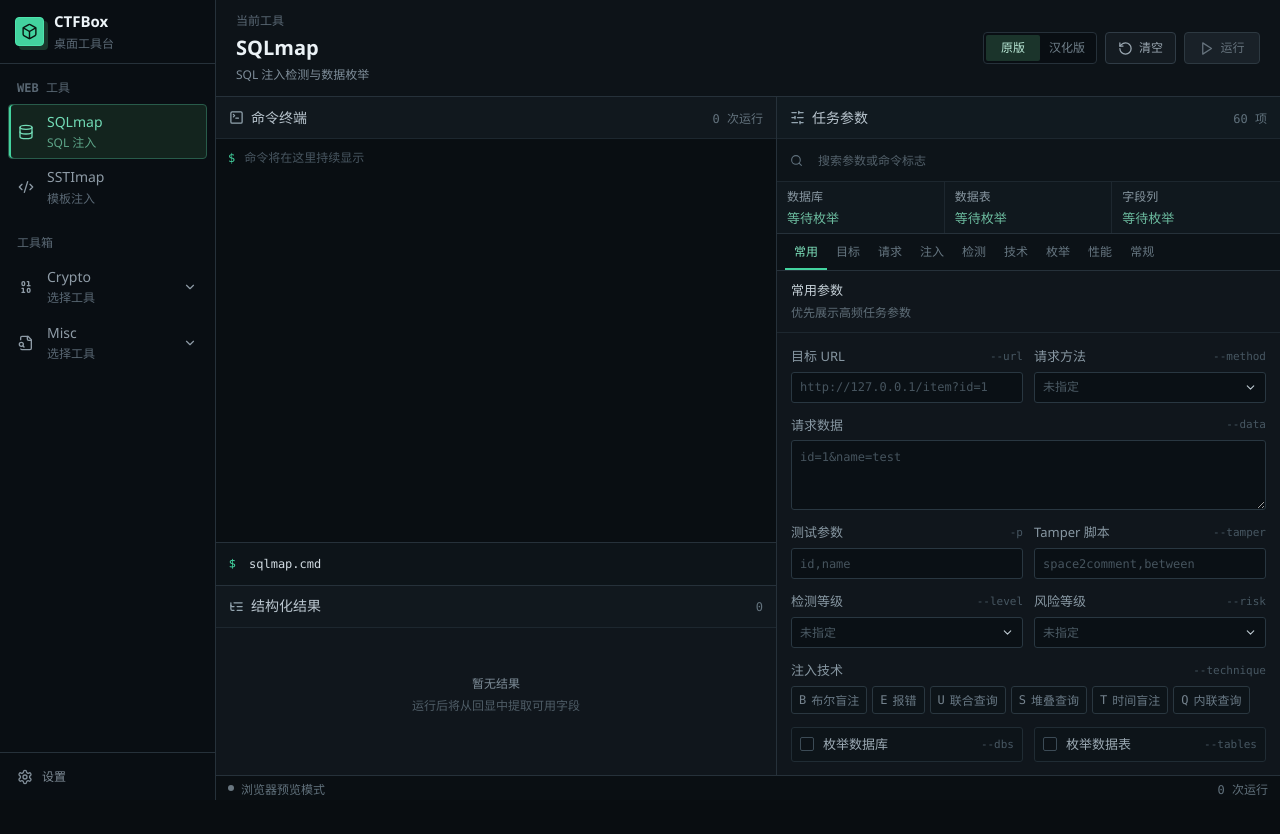
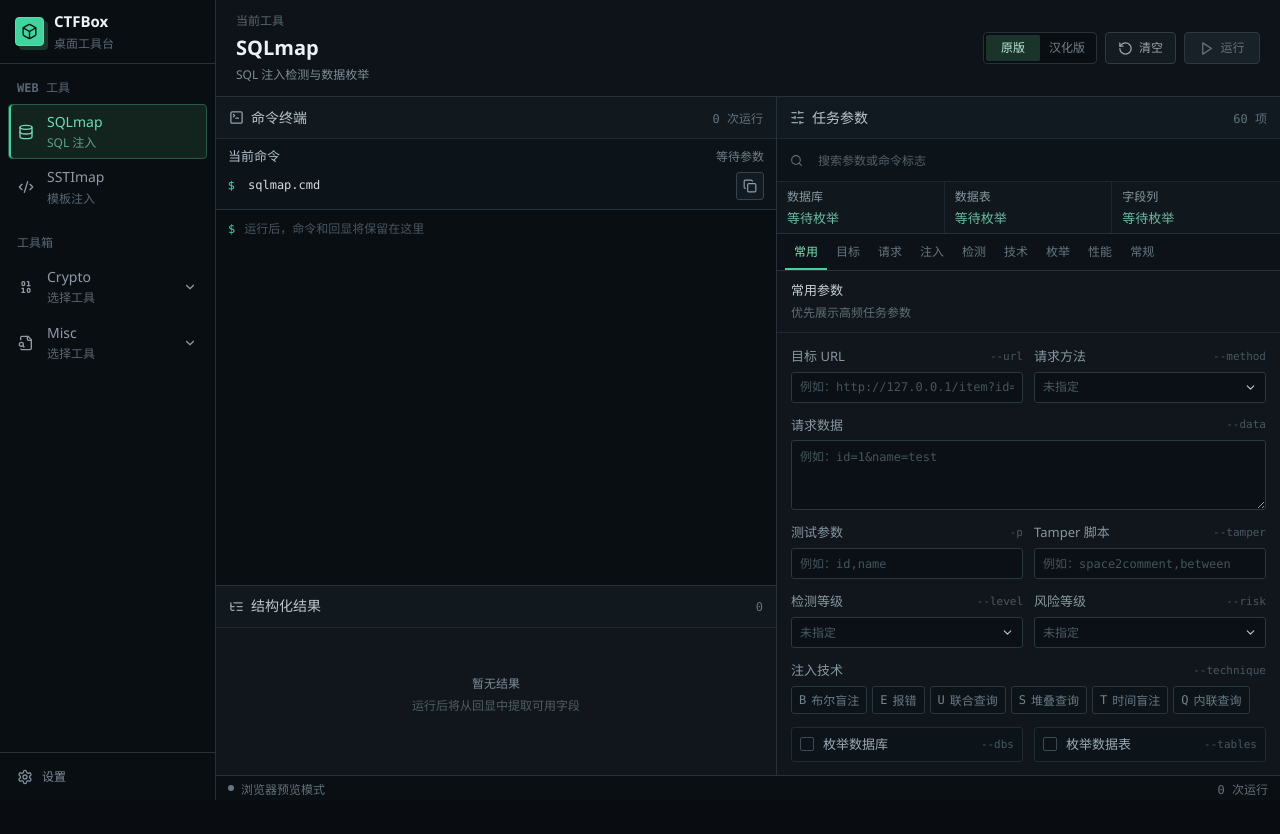
Before and after one commit to ZBHD/CTFBox, a React (Vite) app in the folder gui/: page / in a window 1280 px wide. Shown: the top 834 px of the page. Built offline with nearby package versions, Linux system fonts and the light colour scheme.

Commit message:
修复：参数变更时实时显示命令

```diff
--- a/gui/src/components/workbench/CommandTerminal.tsx
+++ b/gui/src/components/workbench/CommandTerminal.tsx
@@ -1,4 +1,4 @@
-import { ChevronDown, ChevronRight, SendHorizontal, TerminalSquare } from "lucide-react";
+import { ChevronDown, ChevronRight, Copy, SendHorizontal, TerminalSquare } from "lucide-react";
 import { useState } from "react";
 import type { FlagHit } from "../../lib/flagDetector";
 import type { CommandRun } from "../../state/taskStore";
@@ -41,6 +41,7 @@
   onSendInput,
 }: CommandTerminalProps) {
   const [input, setInput] = useState("");
+  const hasArguments = commandPreview.trim().split(/\s+/).length > 1;
   const submitInput = (event: React.FormEvent<HTMLFormElement>) => {
     event.preventDefault();
     if (!input.trim()) return;
@@ -57,11 +58,31 @@
         <span className="terminal-count">{runs.length} 次运行</span>
       </header>
 
+      <div className="command-preview">
+        <div className="command-preview-heading">
+          <strong>当前命令</strong>
+          <span>{hasArguments ? "已根据参数更新" : "等待参数"}</span>
+        </div>
+        <div className="command-preview-line">
+          <span>$</span>
+          <code>{commandPreview || "等待生成命令"}</code>
+          <button
+            type="button"
+            title="复制命令"
+            aria-label="复制命令"
+            disabled={!commandPreview}
+            onClick={() => void navigator.clipboard.writeText(commandPreview)}
+          >
+            <Copy size={14} />
+          </button>
+        </div>
+      </div>
+
       <div className="terminal-scroll" aria-live="polite">
         {runs.length === 0 ? (
           <div className="terminal-empty">
             <span className="terminal-prompt">$</span>
-            <span>命令将在这里持续显示</span>
+            <span>运行后，命令和回显将保留在这里</span>
           </div>
         ) : (
           runs.map((run) => (
@@ -90,10 +111,6 @@
         <button type="submit" title="发送输入"><SendHorizontal size={14} />发送输入</button>
       </form>}
 
-      <div className="command-preview">
-        <span>$</span>
-        <code>{commandPreview || "等待配置参数..."}</code>
-      </div>
     </section>
   );
 }
--- a/gui/src/components/workbench/ParameterPanel.tsx
+++ b/gui/src/components/workbench/ParameterPanel.tsx
@@ -15,6 +15,12 @@
 }
 
 const openSingleFile = () => open({ directory: false, multiple: false });
+
+function formatExamplePlaceholder(field: ParameterField) {
+  if (!field.placeholder) return undefined;
+  if (field.control === "file" || field.control === "result-select") return field.placeholder;
+  return `例如：${field.placeholder}`;
+}
 
 function ChoiceField({
   value,
@@ -117,7 +123,7 @@
     return (
       <label className="parameter-field parameter-field-wide">
         {commonLabel}
-        <textarea value={String(value ?? "")} placeholder={field.placeholder} rows={3} onChange={(event) => onChange(field.id, event.target.value)} />
+        <textarea value={String(value ?? "")} placeholder={formatExamplePlaceholder(field)} rows={3} onChange={(event) => onChange(field.id, event.target.value)} />
       </label>
     );
   }
@@ -131,7 +137,7 @@
           value={String(value ?? "")}
           min={field.min}
           max={field.max}
-          placeholder={field.placeholder}
+          placeholder={formatExamplePlaceholder(field)}
           onChange={(event) => onChange(field.id, event.target.value)}
         />
         {field.control === "file" && (
--- a/gui/src/index.css
+++ b/gui/src/index.css
@@ -124,7 +124,7 @@
 .terminal-count, .result-count { color: #63727d; font: 9px "Cascadia Mono", Consolas, monospace; }
 .terminal-scroll { min-height: 0; flex: 1; overflow: auto; padding: 11px 12px; background: #090e12; font-family: "Cascadia Mono", Consolas, monospace; }
 .terminal-empty { display: flex; align-items: center; gap: 9px; color: #485660; font-size: 10px; }
-.terminal-prompt, .command-preview > span { color: var(--green); }
+.terminal-prompt, .command-preview-line > span { color: var(--green); }
 .terminal-run { margin-bottom: 9px; border: 1px solid #1d2931; border-radius: 3px; overflow: hidden; background: #0c1217; }
 .terminal-run-heading { width: 100%; min-height: 32px; display: grid; grid-template-columns: 16px minmax(0,1fr) auto; align-items: center; gap: 5px; padding: 5px 8px; border: 0; color: #7d8d98; background: #111920; text-align: left; cursor: pointer; }
 .terminal-run-heading code { overflow: hidden; color: #b7c4cd; font: 9px/1.4 "Cascadia Mono", Consolas, monospace; text-overflow: ellipsis; white-space: nowrap; }
@@ -134,8 +134,15 @@
 .run-status-running { border-color: #806326; color: var(--amber); }
 .run-status-completed { border-color: #275844; color: #64caa5; }
 .run-status-failed { border-color: #703c43; color: var(--danger); }
-.command-preview { min-height: 43px; display: grid; grid-template-columns: 14px minmax(0,1fr); align-items: center; gap: 6px; padding: 8px 13px; border-top: 1px solid var(--border); background: #0d1419; }
-.command-preview code { overflow: hidden; color: #d2dce3; font: 10px/1.5 "Cascadia Mono", Consolas, monospace; text-overflow: ellipsis; white-space: nowrap; }
+.command-preview { min-width: 0; flex: 0 0 auto; padding: 8px 12px 9px; border-bottom: 1px solid var(--border); background: #0d1419; }
+.command-preview-heading { display: flex; align-items: center; justify-content: space-between; gap: 12px; margin-bottom: 6px; }
+.command-preview-heading strong { color: #aebdc6; font-size: 11px; font-weight: 620; }
+.command-preview-heading span { color: #6d7d88; font-size: 10px; }
+.command-preview-line { min-width: 0; display: grid; grid-template-columns: 14px minmax(0,1fr) 28px; align-items: center; gap: 6px; }
+.command-preview code { min-width: 0; overflow-x: auto; padding-bottom: 2px; color: #d2dce3; font: 10px/1.5 "Cascadia Mono", Consolas, monospace; white-space: nowrap; }
+.command-preview button { width: 28px; height: 28px; display: grid; place-items: center; padding: 0; border: 1px solid #34434d; border-radius: 3px; color: #8fa0aa; background: #121b21; cursor: pointer; }
+.command-preview button:hover { border-color: #47806b; color: #72d5b0; background: #14231d; }
+.command-preview button:disabled { opacity: .4; cursor: default; }
 .terminal-input { min-height: 42px; display: grid; grid-template-columns: minmax(0,1fr) auto; gap: 7px; padding: 6px 10px; border-top: 1px solid var(--border); background: #0c1318; }
 .terminal-input input { min-width: 0; height: 29px; padding: 0 9px; border: 1px solid #2b3943; border-radius: 3px; color: #cad5dc; background: #080e12; font: 9px "Cascadia Mono", Consolas, monospace; }
 .terminal-input button { min-width: 86px; display: flex; align-items: center; justify-content: center; gap: 6px; border: 1px solid #356b58; border-radius: 3px; color: #77d7b3; background: #13261f; font-size: 9px; cursor: pointer; }
@@ -460,6 +467,10 @@
 :root[data-theme="light"] .terminal-input { background: #edf2f4; }
 :root[data-theme="light"] .terminal-input input { border-color: #c8d3d7; color: #25363e; background: #ffffff; }
 :root[data-theme="light"] .terminal-input button { border-color: #72aa95; color: #086b4b; background: #dcefe8; }
+:root[data-theme="light"] .command-preview-heading strong { color: #354850; }
+:root[data-theme="light"] .command-preview-heading span { color: #687b84; }
+:root[data-theme="light"] .command-preview button { border-color: #c6d1d5; color: #536771; background: #ffffff; }
+:root[data-theme="light"] .command-preview button:hover { border-color: #72aa95; color: #086b4b; background: #dcefe8; }
 :root[data-theme="light"] .edition-switch,
 :root[data-theme="light"] .local-segmented,
 :root[data-theme="light"] .codec-control select,
@@ -497,6 +508,8 @@
 :root[data-theme="light"] .decode-result-flag pre { color: #5d4b19; }
 :root[data-theme="light"] input:-webkit-autofill,
 :root[data-theme="light"] textarea:-webkit-autofill { -webkit-text-fill-color: #25363e; caret-color: #25363e; box-shadow: 0 0 0 1000px #ffffff inset; }
+:root[data-theme="light"] .parameter-field input::placeholder,
+:root[data-theme="light"] .parameter-field textarea::placeholder { color: #8999a0; }
 
 @media (max-width: 1100px) {
   .app-shell { grid-template-columns: 190px minmax(0,1fr); }
```
Also changed, not shown: 2 other files (tests, documents, lock files or other folders).
